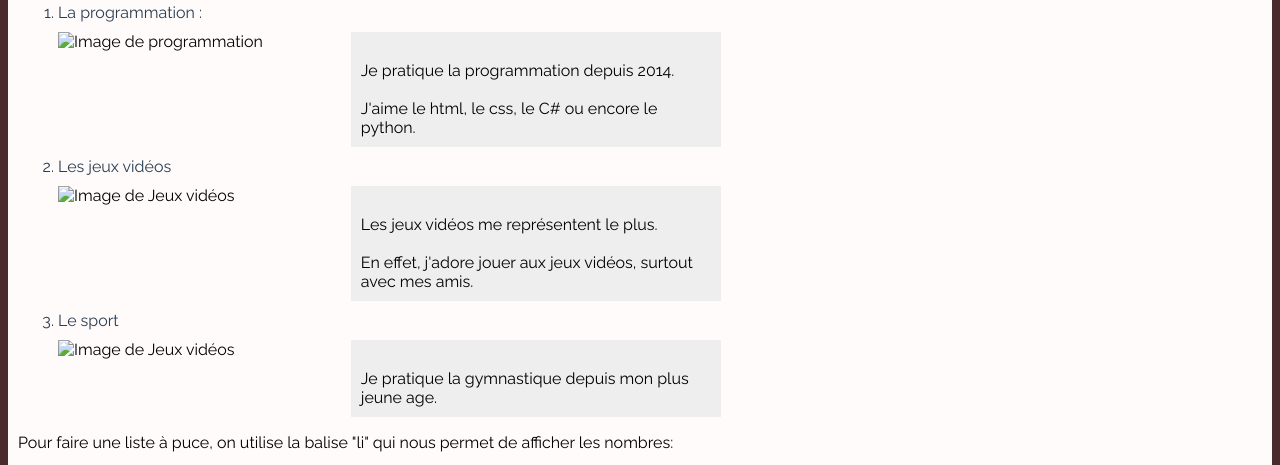
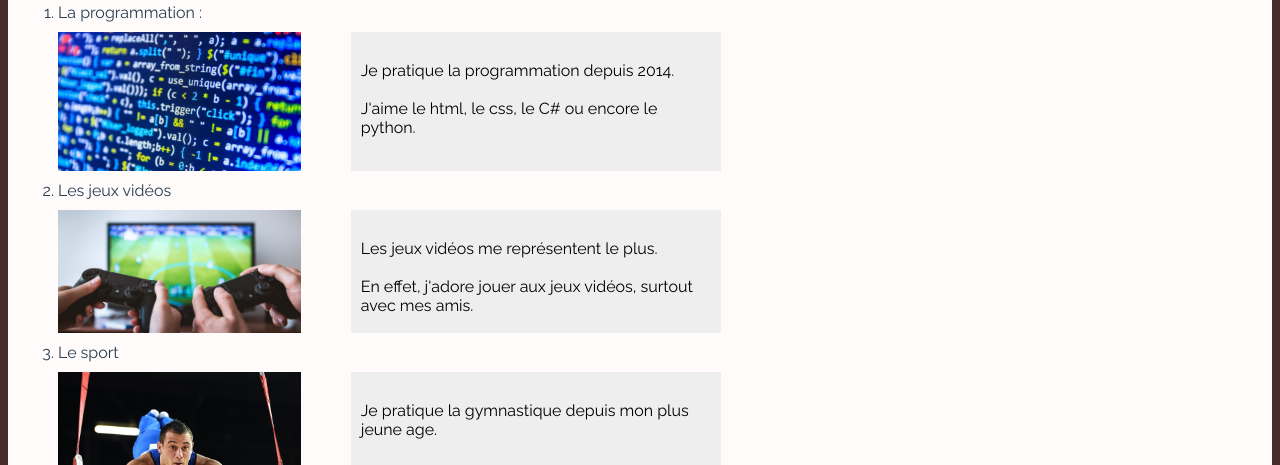
Before and after one commit to AxelThauvin/PageWeb, a plain HTML site: page index.html in a window 1280 px wide. Shown: the part 309-774 px from the top of the page. Drawn offline with Linux system fonts and the light colour scheme.

Commit message:
Update index.html

```diff
--- a/index.html
+++ b/index.html
@@ -31,7 +31,7 @@
                         <ol>
                             <li > La programmation :
                                 <nav class="line">
-                                    <img src = "Images/prog.jpg " alt=" Image de programmation " style="width: 20%;"/>
+                                    <img src = "prog.jpg " alt=" Image de programmation " style="width: 20%;"/>
                                     <div class="encadre">
                                             <br> Je pratique la programmation depuis 2014.<br>
                                             <br> J'aime le html, le css, le C# ou encore le python.<br>
@@ -41,7 +41,7 @@
 
                             <li> Les jeux vidéos
                                 <nav class="line">
-                                        <img src = "Images/jeuxvideos.jpg " alt="Image de Jeux vidéos " style="width: 20%;"/>
+                                        <img src = "jeuxvideos.jpg " alt="Image de Jeux vidéos " style="width: 20%;"/>
                                         <div class="encadre">
                                                 <br> Les jeux vidéos me représentent le plus.<br>
                                                 <br> En effet, j'adore jouer aux jeux vidéos, surtout avec mes amis.<br>
@@ -50,7 +50,7 @@
                             </li>
                             <li> Le sport
                                 <nav class="line">
-                                        <img src = "Images/gym.jpg " alt="Image de Jeux vidéos " style="width: 20%;"/>
+                                        <img src = "gym.jpg " alt="Image de Jeux vidéos " style="width: 20%;"/>
                                         <div class="encadre">
                                                 <br> Je pratique la gymnastique depuis mon plus jeune age.<br>
                                         </div>
```
